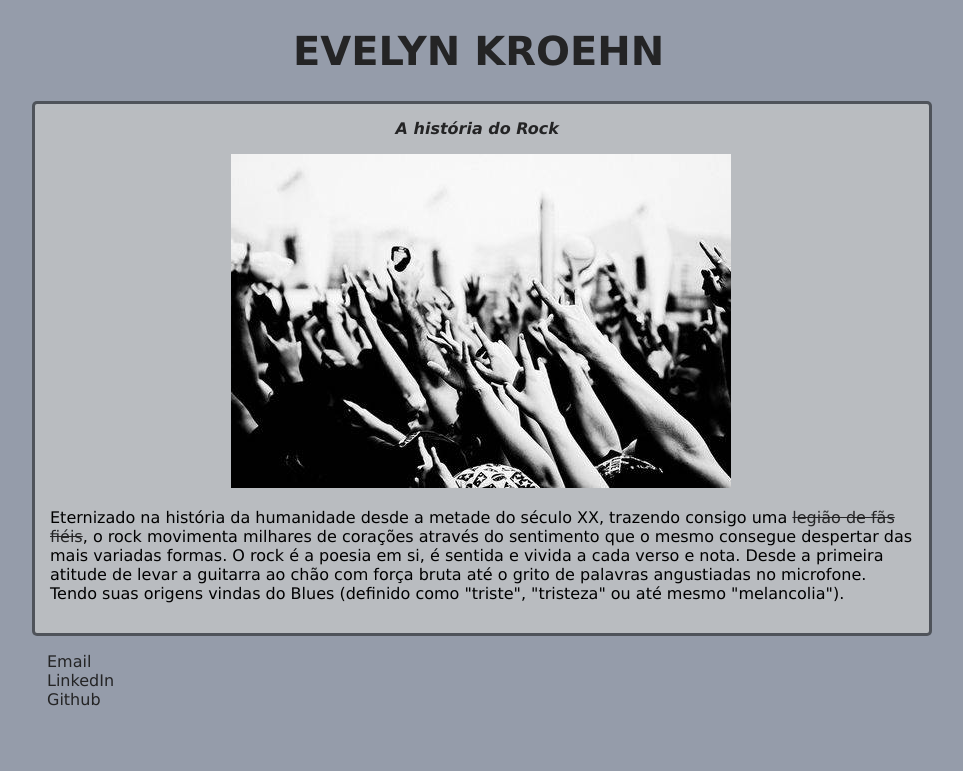
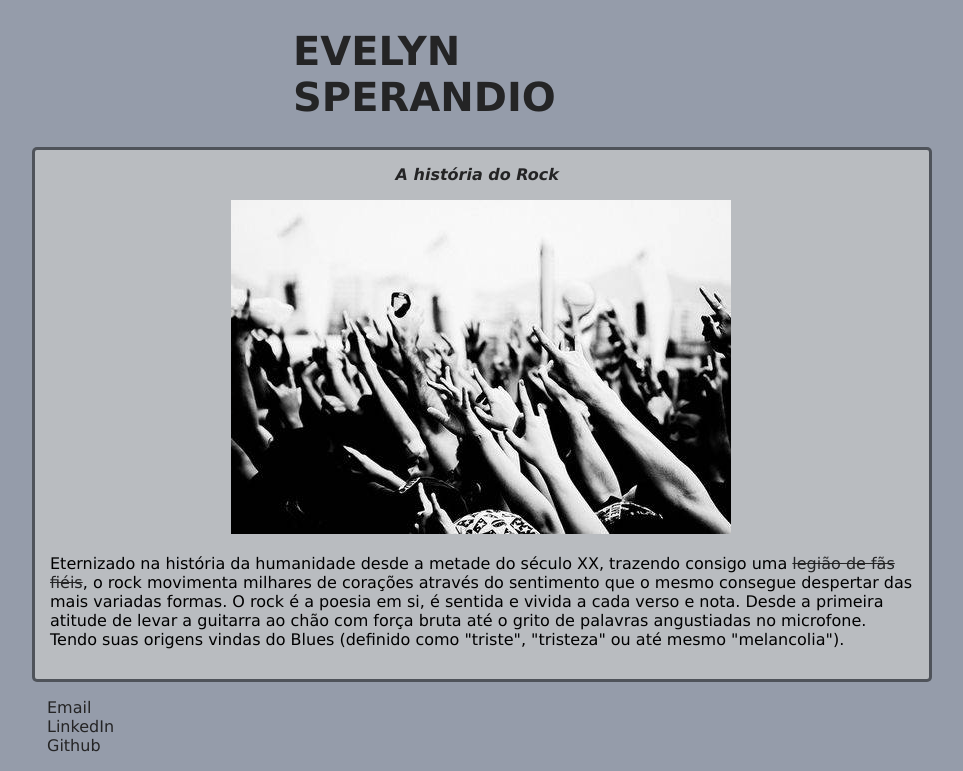
Before and after one commit to EvelynKroehn/HTML-e-CSS, a plain HTML site: page index.html in a window 1280 px wide. Shown: the part 136-907 px from the top of the page, without its empty margins (158-1121 px from the left). Before the commit the page ends 861 px from the top, so only its background shows below. Drawn offline with Linux system fonts and the light colour scheme.

Commit message:
mudança de nome

```diff
--- a/index.html
+++ b/index.html
@@ -12,7 +12,7 @@
     <header>
         <img src="rock2.jpg" alt="Palavra rock 'n' roll ilustrada" class="photo">
         <h1 id="title">
-            Evelyn Kroehn</h1>
+            Evelyn Sperandio</h1>
            </header>
            <section>
                <header>
```
